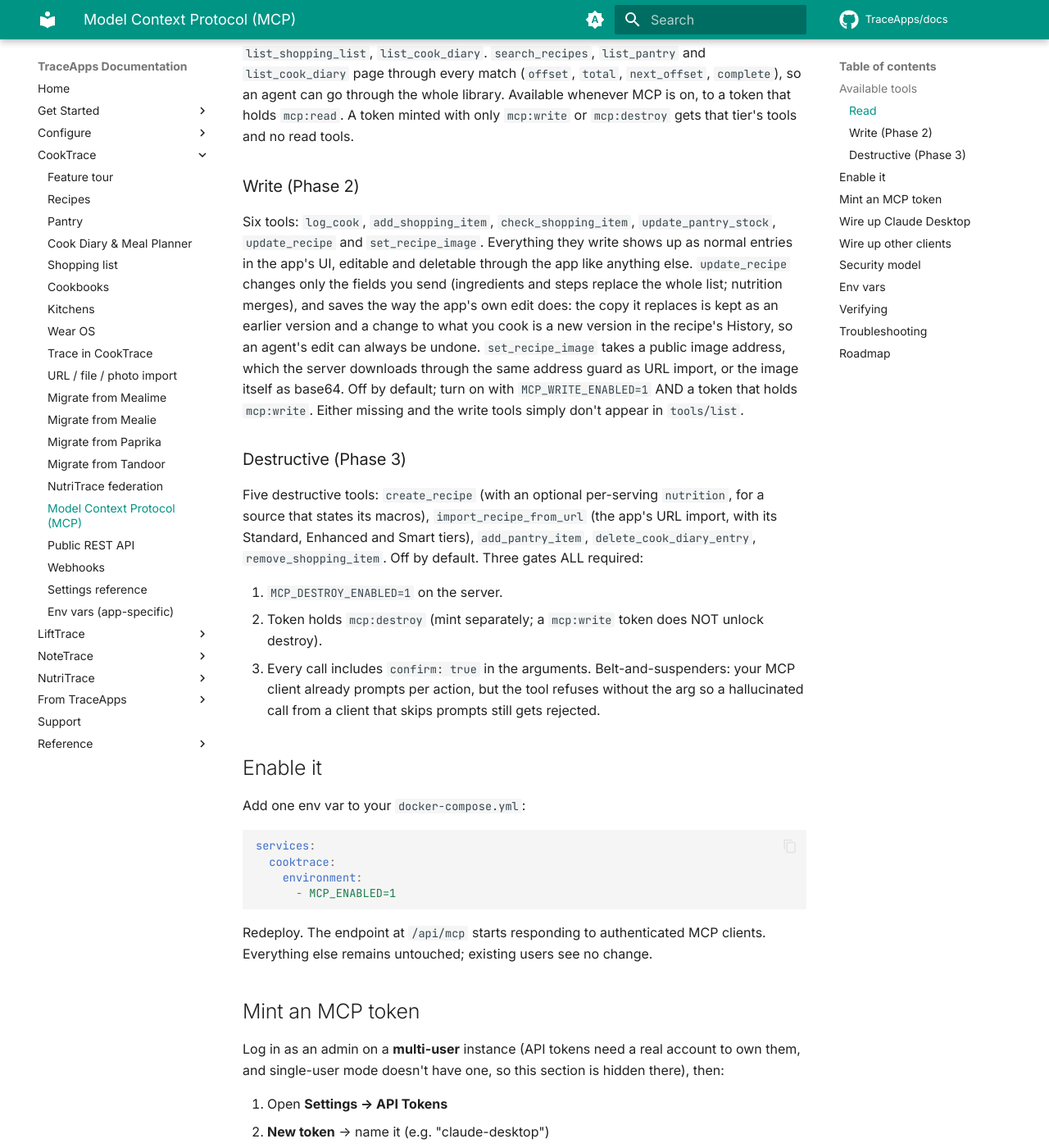
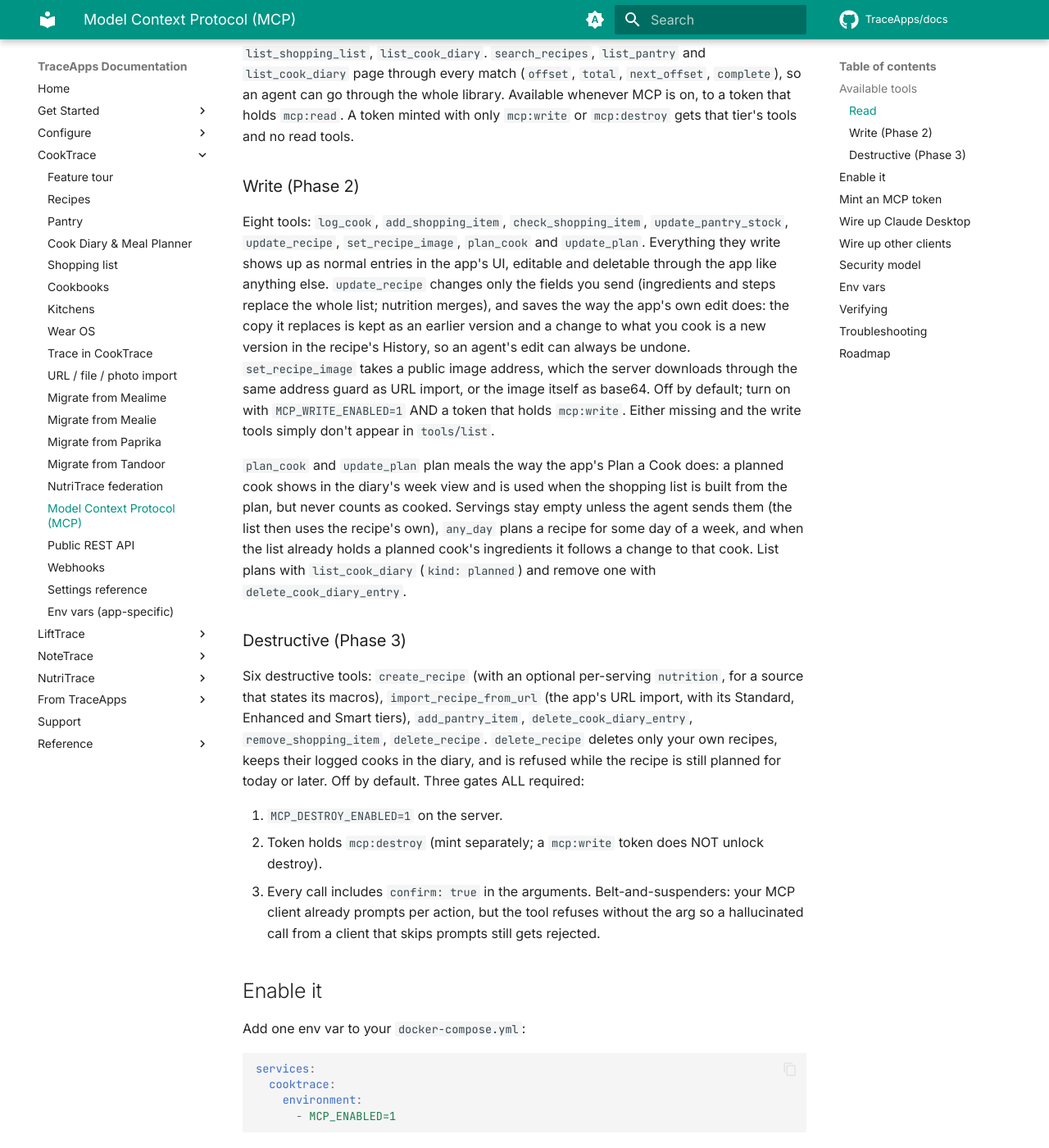
Before and after one commit to TraceApps/docs, an MkDocs documentation site: the page built from docs/cooktrace/mcp.md, in a window 1280 px wide and 1400 px high, scrolled down 585 px. Shown: the whole window at 82% size. Built offline with MkDocs 1.6.1 and Material for MkDocs 9.7.7, drawn with Linux system fonts in a browser that asks for light colours; comment, search, counter and statistics services are not loaded; some of the changed text lies outside the part shown.

Commit message:
CookTrace MCP: plan_cook, update_plan, delete_recipe (TraceApps/cooktrace#89)

```diff
--- a/docs/cooktrace/mcp.md
+++ b/docs/cooktrace/mcp.md
@@ -16,11 +16,13 @@ Six read-only tools: `search_recipes`, `get_recipe`, `recent_recipes`, `list_pan
 
 ### Write (Phase 2)
 
-Six tools: `log_cook`, `add_shopping_item`, `check_shopping_item`, `update_pantry_stock`, `update_recipe` and `set_recipe_image`. Everything they write shows up as normal entries in the app's UI, editable and deletable through the app like anything else. `update_recipe` changes only the fields you send (ingredients and steps replace the whole list; nutrition merges), and saves the way the app's own edit does: the copy it replaces is kept as an earlier version and a change to what you cook is a new version in the recipe's History, so an agent's edit can always be undone. `set_recipe_image` takes a public image address, which the server downloads through the same address guard as URL import, or the image itself as base64. Off by default; turn on with `MCP_WRITE_ENABLED=1` AND a token that holds `mcp:write`. Either missing and the write tools simply don't appear in `tools/list`.
+Eight tools: `log_cook`, `add_shopping_item`, `check_shopping_item`, `update_pantry_stock`, `update_recipe`, `set_recipe_image`, `plan_cook` and `update_plan`. Everything they write shows up as normal entries in the app's UI, editable and deletable through the app like anything else. `update_recipe` changes only the fields you send (ingredients and steps replace the whole list; nutrition merges), and saves the way the app's own edit does: the copy it replaces is kept as an earlier version and a change to what you cook is a new version in the recipe's History, so an agent's edit can always be undone. `set_recipe_image` takes a public image address, which the server downloads through the same address guard as URL import, or the image itself as base64. Off by default; turn on with `MCP_WRITE_ENABLED=1` AND a token that holds `mcp:write`. Either missing and the write tools simply don't appear in `tools/list`.
+
+`plan_cook` and `update_plan` plan meals the way the app's Plan a Cook does: a planned cook shows in the diary's week view and is used when the shopping list is built from the plan, but never counts as cooked. Servings stay empty unless the agent sends them (the list then uses the recipe's own), `any_day` plans a recipe for some day of a week, and when the list already holds a planned cook's ingredients it follows a change to that cook. List plans with `list_cook_diary` (`kind: planned`) and remove one with `delete_cook_diary_entry`.
 
 ### Destructive (Phase 3)
 
-Five destructive tools: `create_recipe` (with an optional per-serving `nutrition`, for a source that states its macros), `import_recipe_from_url` (the app's URL import, with its Standard, Enhanced and Smart tiers), `add_pantry_item`, `delete_cook_diary_entry`, `remove_shopping_item`. Off by default. Three gates ALL required:
+Six destructive tools: `create_recipe` (with an optional per-serving `nutrition`, for a source that states its macros), `import_recipe_from_url` (the app's URL import, with its Standard, Enhanced and Smart tiers), `add_pantry_item`, `delete_cook_diary_entry`, `remove_shopping_item`, `delete_recipe`. `delete_recipe` deletes only your own recipes, keeps their logged cooks in the diary, and is refused while the recipe is still planned for today or later. Off by default. Three gates ALL required:
 
 1. `MCP_DESTROY_ENABLED=1` on the server.
 2. Token holds `mcp:destroy` (mint separately; a `mcp:write` token does NOT unlock destroy).
@@ -88,7 +90,7 @@ The transport is standard MCP Streamable HTTP (single POST endpoint). Any client
 - **Off by default.** Nothing exposed without `MCP_ENABLED=1`.
 - **Scoped tokens.** `mcp:read` is a distinct scope from `mcp:write` / `mcp:destroy`.
 - **Rate-limited per token.** Overspend returns 429.
-- **Per-user isolation.** Every tool query is scoped to the token owner's data; no cross-user leakage is possible, even for admins. `log_cook` is the one intentional exception: it can log a cook against a recipe someone else shared with your Kitchen, exactly like the app's own "I cooked this" button already allows.
+- **Per-user isolation.** Every tool query is scoped to the token owner's data; no cross-user leakage is possible, even for admins. `log_cook` is the one intentional exception: it can log a cook against a recipe someone else shared with your Kitchen, exactly like the app's own "I cooked this" button already allows. `plan_cook` can likewise plan a recipe shared with you, as the app's planner can.
 - **Origin gating (DNS-rebinding defense).** Server-to-server clients (Claude Desktop, Cursor, etc.) send no Origin header and pass. Browser-based MCP inspectors need to be listed in `ALLOWED_ORIGINS` explicitly. This is the [MCP spec's recommended](https://modelcontextprotocol.io/specification/basic/authorization) defense against DNS rebinding attacks and CookTrace does not soften it with a "trust the Host header" fallback.
 - **Bearer over HTTPS only.** Never send the token over plain HTTP; it's equivalent to a user password for the tools it grants.
 - **Recipe creation fans out to your Kitchen the same way the app does.** `create_recipe` calls the same auto-share hook `POST /api/recipes` uses, so an MCP-created recipe reaches Kitchen members identically to one created in the app.
@@ -100,8 +102,8 @@ The transport is standard MCP Streamable HTTP (single POST endpoint). Any client
 | Variable | Default | Description |
 |---|---|---|
 | `MCP_ENABLED` | `0` | Set to `1` to expose `/api/mcp`. |
-| `MCP_WRITE_ENABLED` | `0` | Set to `1` to allow write tools (`log_cook`, `add_shopping_item`, `check_shopping_item`, `update_pantry_stock`, `update_recipe`, `set_recipe_image`) to be registered. Also requires the calling token to hold `mcp:write`. |
-| `MCP_DESTROY_ENABLED` | `0` | Set to `1` to allow the destructive tools (`create_recipe`, `import_recipe_from_url`, `add_pantry_item`, `delete_cook_diary_entry`, `remove_shopping_item`) to be registered. Also requires the calling token to hold `mcp:destroy` AND every call to include `confirm: true`. |
+| `MCP_WRITE_ENABLED` | `0` | Set to `1` to allow write tools (`log_cook`, `add_shopping_item`, `check_shopping_item`, `update_pantry_stock`, `update_recipe`, `set_recipe_image`, `plan_cook`, `update_plan`) to be registered. Also requires the calling token to hold `mcp:write`. |
+| `MCP_DESTROY_ENABLED` | `0` | Set to `1` to allow the destructive tools (`create_recipe`, `import_recipe_from_url`, `add_pantry_item`, `delete_cook_diary_entry`, `remove_shopping_item`, `delete_recipe`) to be registered. Also requires the calling token to hold `mcp:destroy` AND every call to include `confirm: true`. |
 | `ALLOWED_ORIGINS` | (empty) | Comma-separated list of origins that browser-based MCP clients may use. Server-to-server clients (no Origin header) always pass. Leave empty unless you're specifically using the MCP Inspector in a browser. |
 
 ## Verifying
```
Also changed, not shown: docs/reference/mcp-tools.md (+7 -4 lines).
